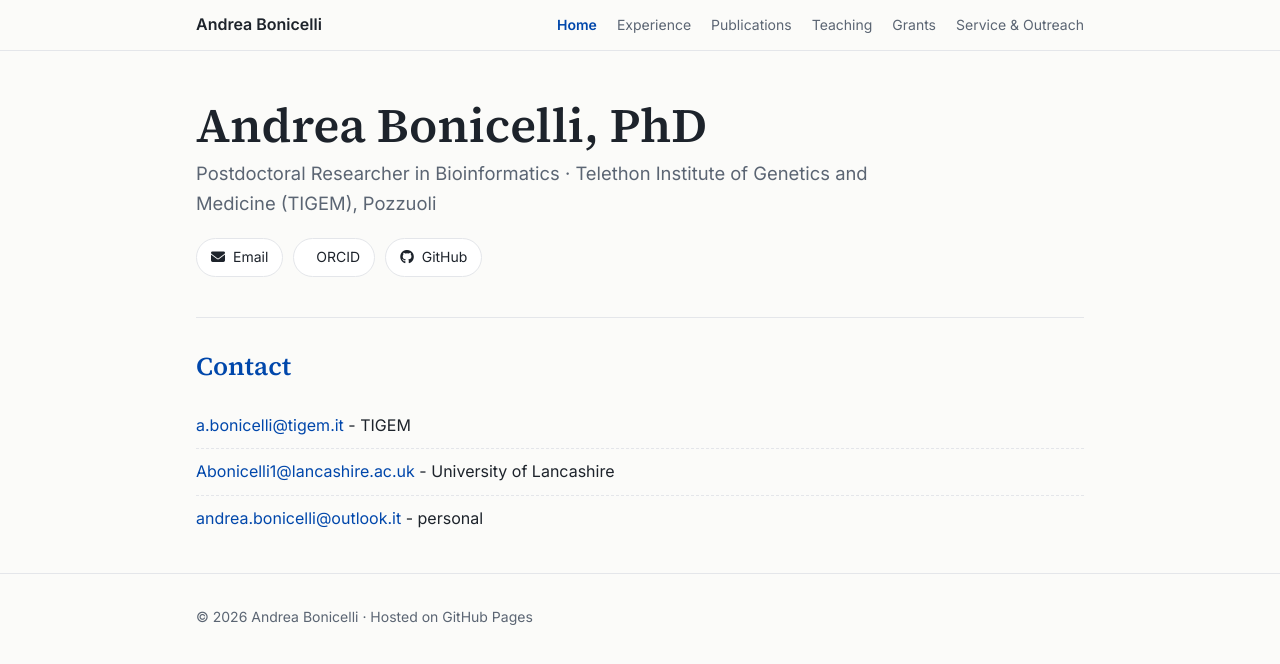
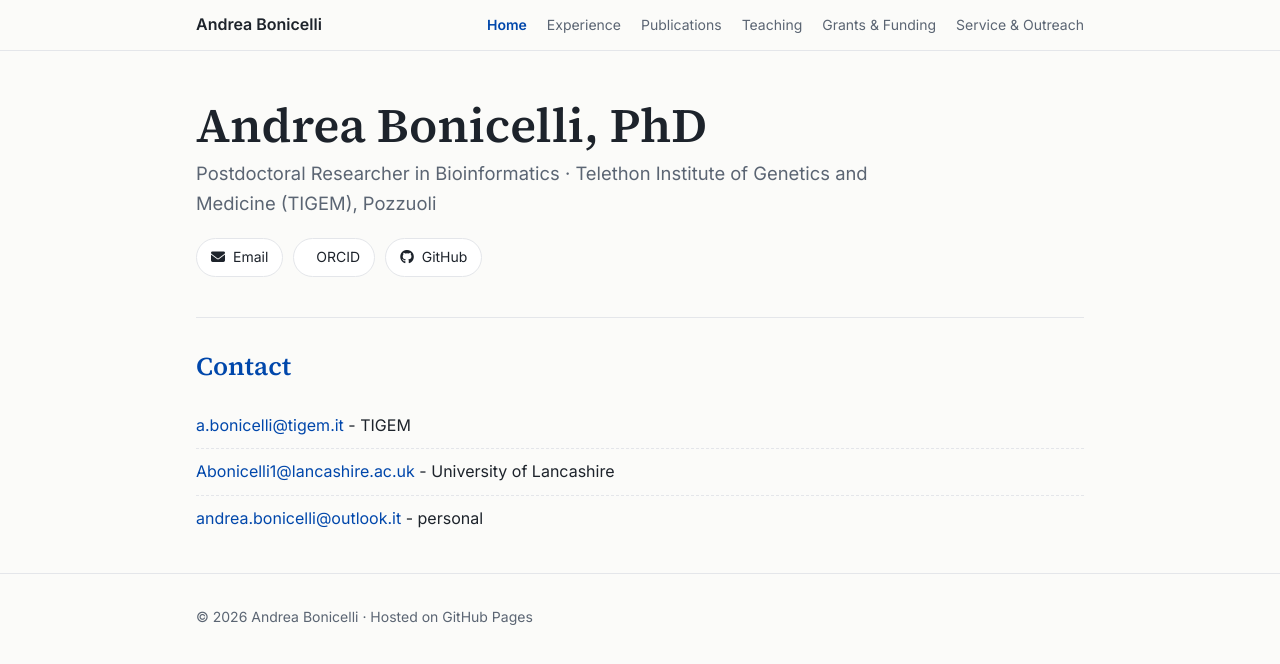
Before and after one commit to abonicell/abonicell.github.io, a Jekyll site: the page built from index.md, in a window 1280 px wide. Shown: the top 664 px of the page. Built offline with Jekyll 4.4.1, drawn with Linux system fonts in a browser that asks for light colours; a style sheet for code colours, icons or effects is not loaded.

Commit message:
Update Grants title to include 'Funding'

```diff
--- a/_config.yml
+++ b/_config.yml
@@ -13,7 +13,7 @@ nav:
     url: /publications/
   - title: Teaching
     url: /teaching/
-  - title: Grants
+  - title: Grants & Funding
     url: /grants/
   - title: Service & Outreach
     url: /service/
```
